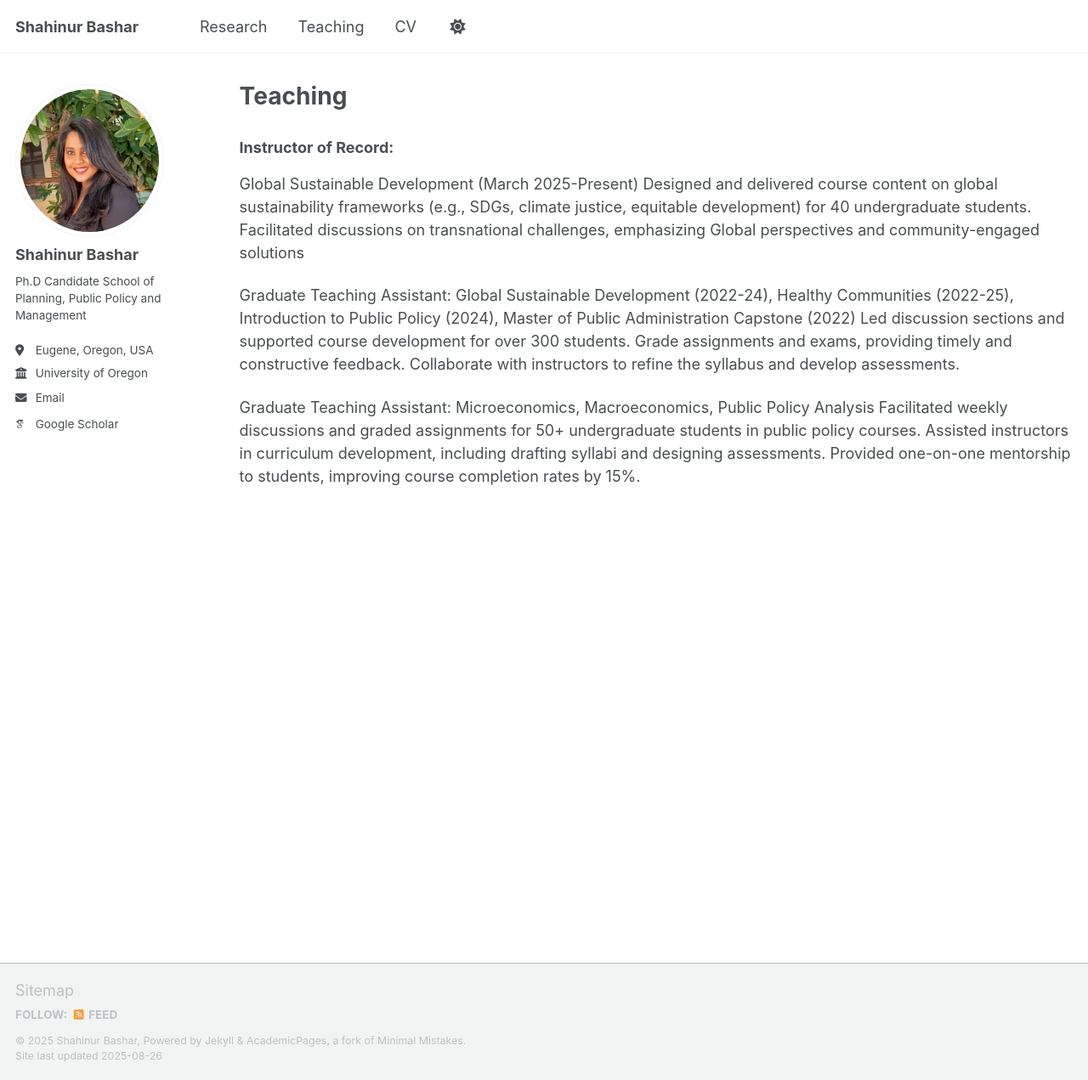
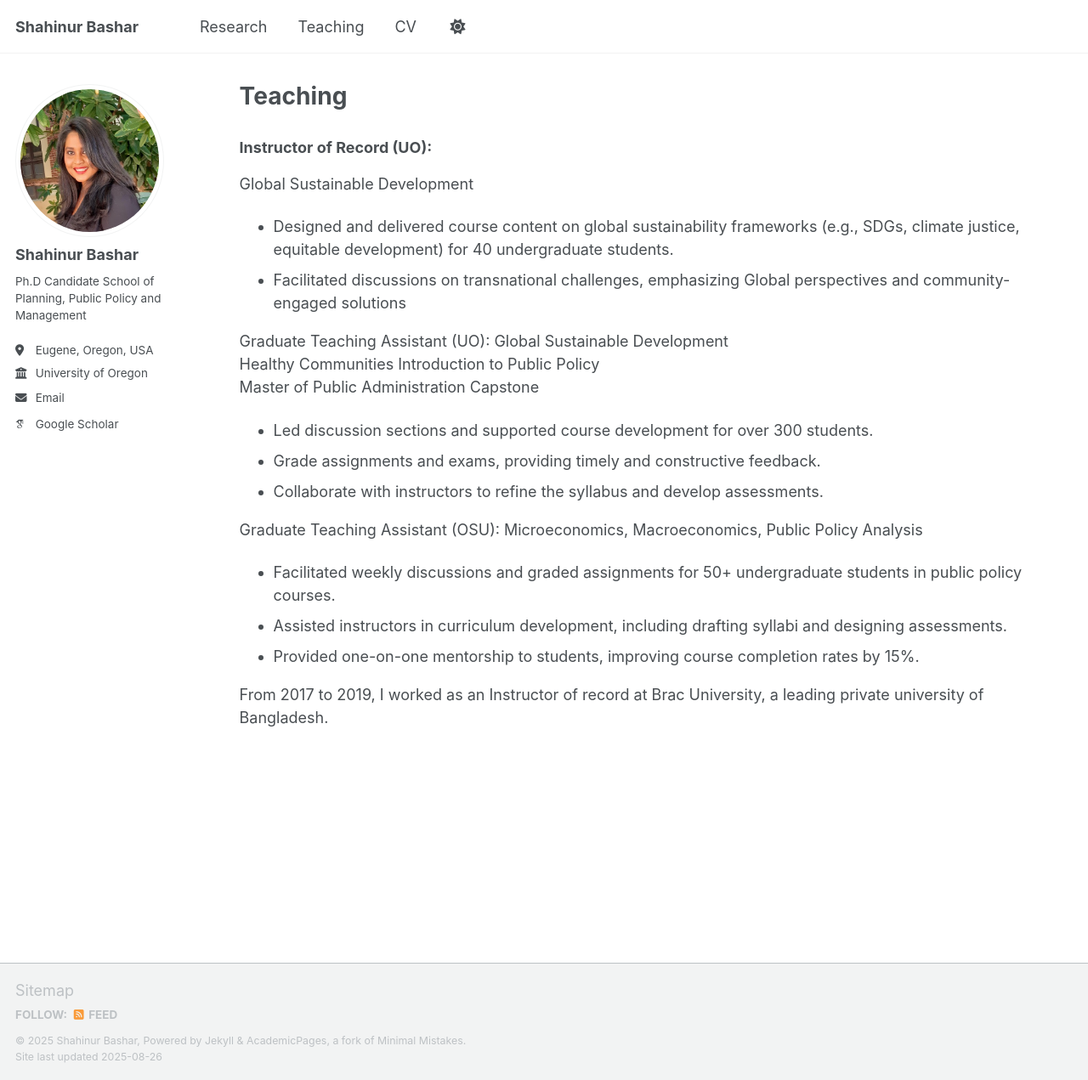
Before and after one commit to Shahinurbashar/Professional-Profile, a Jekyll site: the page built from _pages/teaching.md, in a window 1280 px wide and 1271 px high. Shown: the whole window at 85% size. Built offline with Jekyll 4.4.1, drawn with Linux system fonts in a browser that asks for light colours; some web fonts are replaced; a script that is not in the unit is left out.

Commit message:
Update teaching.md

```diff
--- a/_pages/teaching.md
+++ b/_pages/teaching.md
@@ -5,21 +5,26 @@ permalink: /teaching/
 author_profile: true
 ---
 
-### Instructor of Record:
-Global Sustainable Development (March 2025-Present)
-Designed and delivered course content on global sustainability frameworks (e.g., SDGs, climate justice, equitable development) for 40 undergraduate students.
-Facilitated discussions on transnational challenges, emphasizing Global perspectives and community-engaged solutions
+### Instructor of Record (UO):
+Global Sustainable Development
+- Designed and delivered course content on global sustainability frameworks (e.g., SDGs, climate justice, equitable development) for 40 undergraduate students.
+- Facilitated discussions on transnational challenges, emphasizing Global perspectives and community-engaged solutions
 
-Graduate Teaching Assistant:
-Global Sustainable Development (2022-24),
-Healthy Communities (2022-25),
-Introduction to Public Policy (2024),
-Master of Public Administration Capstone (2022)
-Led discussion sections and supported course development for over 300 students.
-Grade assignments and exams, providing timely and constructive feedback.
-Collaborate with instructors to refine the syllabus and develop assessments.
+Graduate Teaching Assistant (UO):
+Global Sustainable Development
+Healthy Communities
+Introduction to Public Policy
+Master of Public Administration Capstone
+- Led discussion sections and supported course development for over 300 students.
+- Grade assignments and exams, providing timely and constructive feedback.
+- Collaborate with instructors to refine the syllabus and develop assessments.
 
-Graduate Teaching Assistant: Microeconomics, Macroeconomics, Public Policy Analysis
-Facilitated weekly discussions and graded assignments for 50+ undergraduate students in public policy courses.
-Assisted instructors in curriculum development, including drafting syllabi and designing assessments.
-Provided one-on-one mentorship to students, improving course completion rates by 15%.
+Graduate Teaching Assistant (OSU):
+Microeconomics,
+Macroeconomics,
+Public Policy Analysis
+- Facilitated weekly discussions and graded assignments for 50+ undergraduate students in public policy courses.
+- Assisted instructors in curriculum development, including drafting syllabi and designing assessments.
+- Provided one-on-one mentorship to students, improving course completion rates by 15%.
+
+From 2017 to 2019, I worked as an Instructor of record at Brac University, a leading private university of Bangladesh.
```
